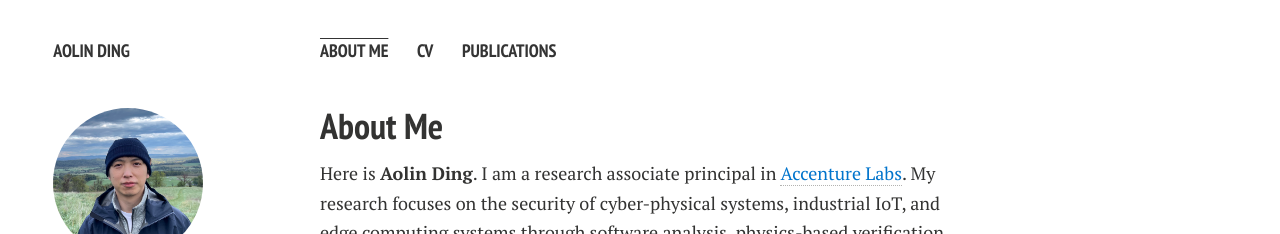
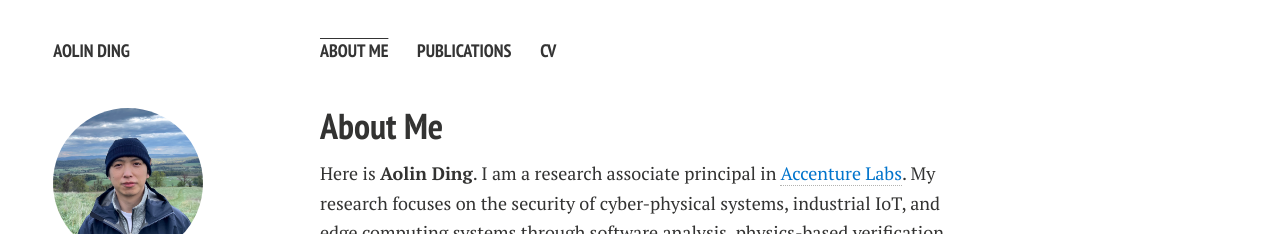
Before and after one commit to aolind/aolind.github.io, a Jekyll site: the page built from index.md, in a window 1280 px wide. Shown: the top 234 px of the page. Built offline with Jekyll 4.4.1, drawn with Linux system fonts in a browser that asks for light colours; nearby versions of some CDN libraries; comment, search, counter and statistics services are not loaded; a style sheet for code colours, icons or effects is not loaded; our own code applies the rules of GitHub Pages for plain Markdown files; part of the change alters nothing that is shown.

Commit message:
Fix typos

```diff
--- a/_config.yml
+++ b/_config.yml
@@ -31,10 +31,10 @@ google_verify: "6Jrcro6NbOhaTCuut0oILOdv8Kocq_tFy0t3d4EtOIk"
 links:
   - title: About Me
     url: /
+  - title: Publications
+    url: /publications/
   - title: CV
     url: /CV/
-  - title: Publications
-    url: /publication/
 
 
 # http://en.wikipedia.org/wiki/List_of_tz_database_time_zones
```
